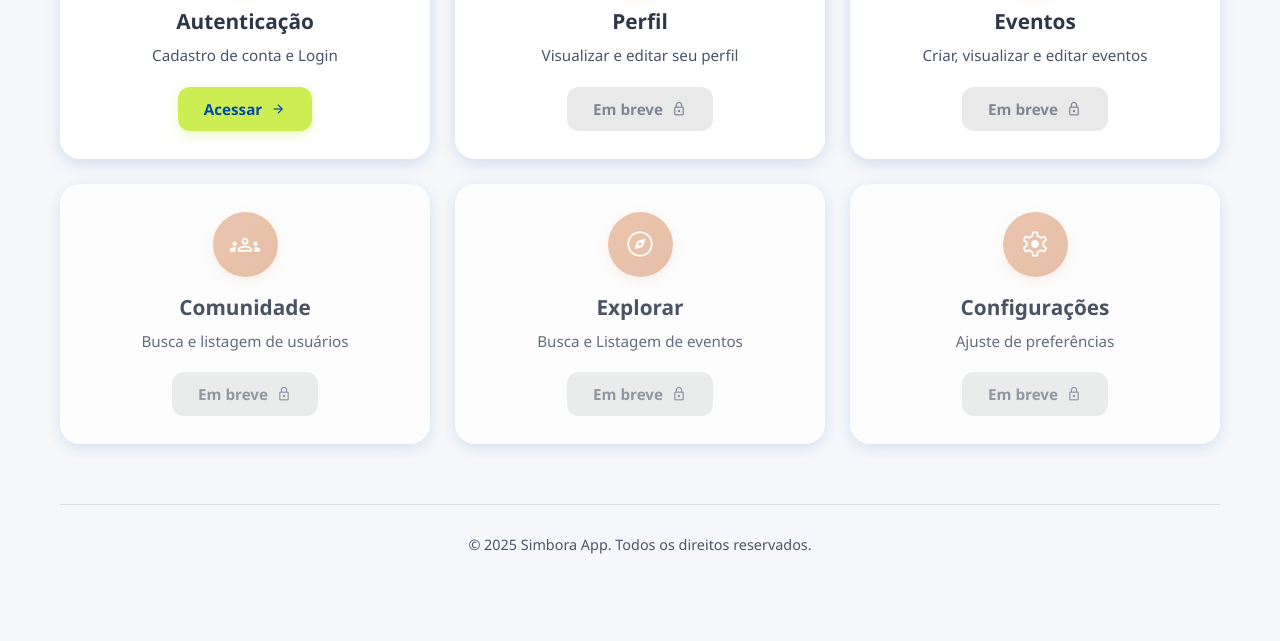
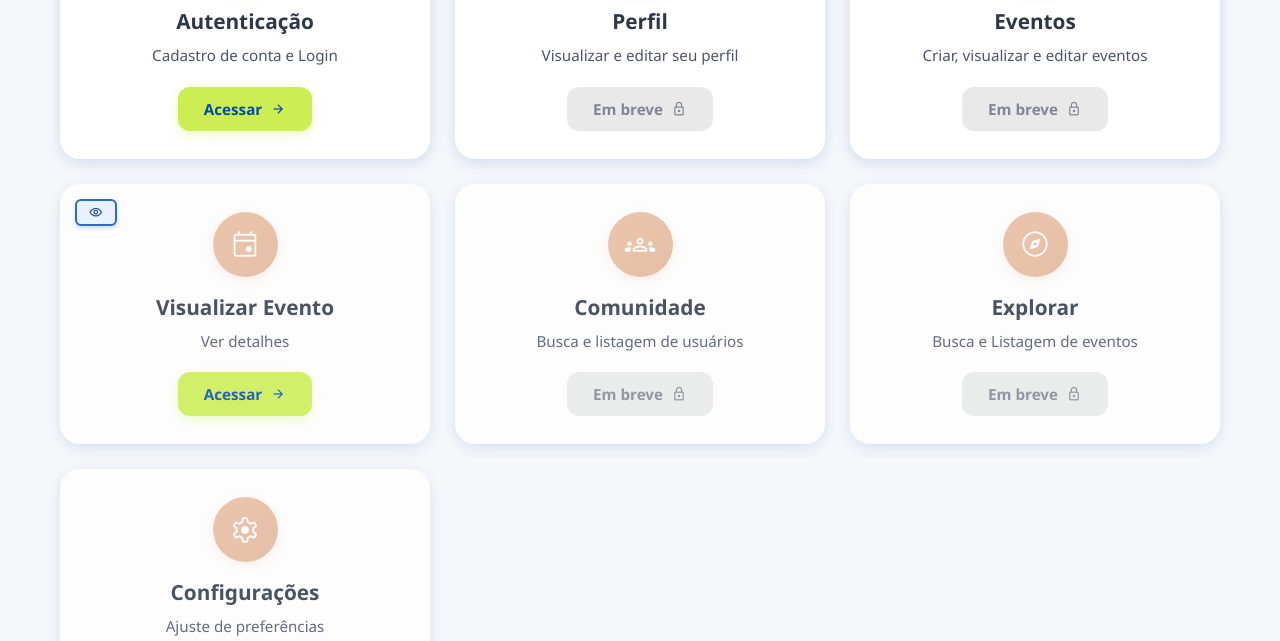
Before and after one commit to simboralab/front-end, a website: page index.html in a window 1280 px wide. Shown: the part 587-1228 px from the top of the page. Drawn offline with nearby package versions, Linux system fonts and the light colour scheme.

Commit message:
Add na home pagina detalhe de evento.

```diff
--- a/index.html
+++ b/index.html
@@ -1,12 +1,15 @@
 <!DOCTYPE html>
 <html lang="pt-BR">
+
 <head>
   <meta charset="UTF-8">
   <meta name="viewport" content="width=device-width, initial-scale=1.0">
   <link rel="stylesheet" href="static/css/home.css">
-    <link rel="stylesheet" href="https://fonts.googleapis.com/css2?family=Material+Symbols+Rounded:opsz,wght,FILL,GRAD@20..48,100..700,0..1,-50..200" />
+  <link rel="stylesheet"
+    href="https://fonts.googleapis.com/css2?family=Material+Symbols+Rounded:opsz,wght,FILL,GRAD@20..48,100..700,0..1,-50..200" />
   <title>Simbora - Página Inicial</title>
 </head>
+
 <body>
   <div class="container">
     <header class="header">
@@ -89,6 +92,20 @@
         </div>
 
         <div class="card">
+          <span class="status-badge status-em-revisao">
+            <span class="material-symbols-rounded">visibility</span>
+          </span>
+          <div class="card-icon">
+            <span class="material-symbols-rounded">event</span>
+          </div>
+          <h3>Visualizar Evento</h3>
+          <p>Ver detalhes</p>
+          <a href="event-detail.html" class="btn btn-primary">
+            Acessar <span class="material-symbols-rounded">arrow_forward</span>
+          </a>
+        </div>
+
+        <div class="card">
 
           <div class="card-icon">
             <span class="material-symbols-rounded">groups</span>
@@ -131,4 +148,5 @@
     </footer>
   </div>
 </body>
+
 </html>
```
Lines whose indentation alone changed are shown as unchanged.
